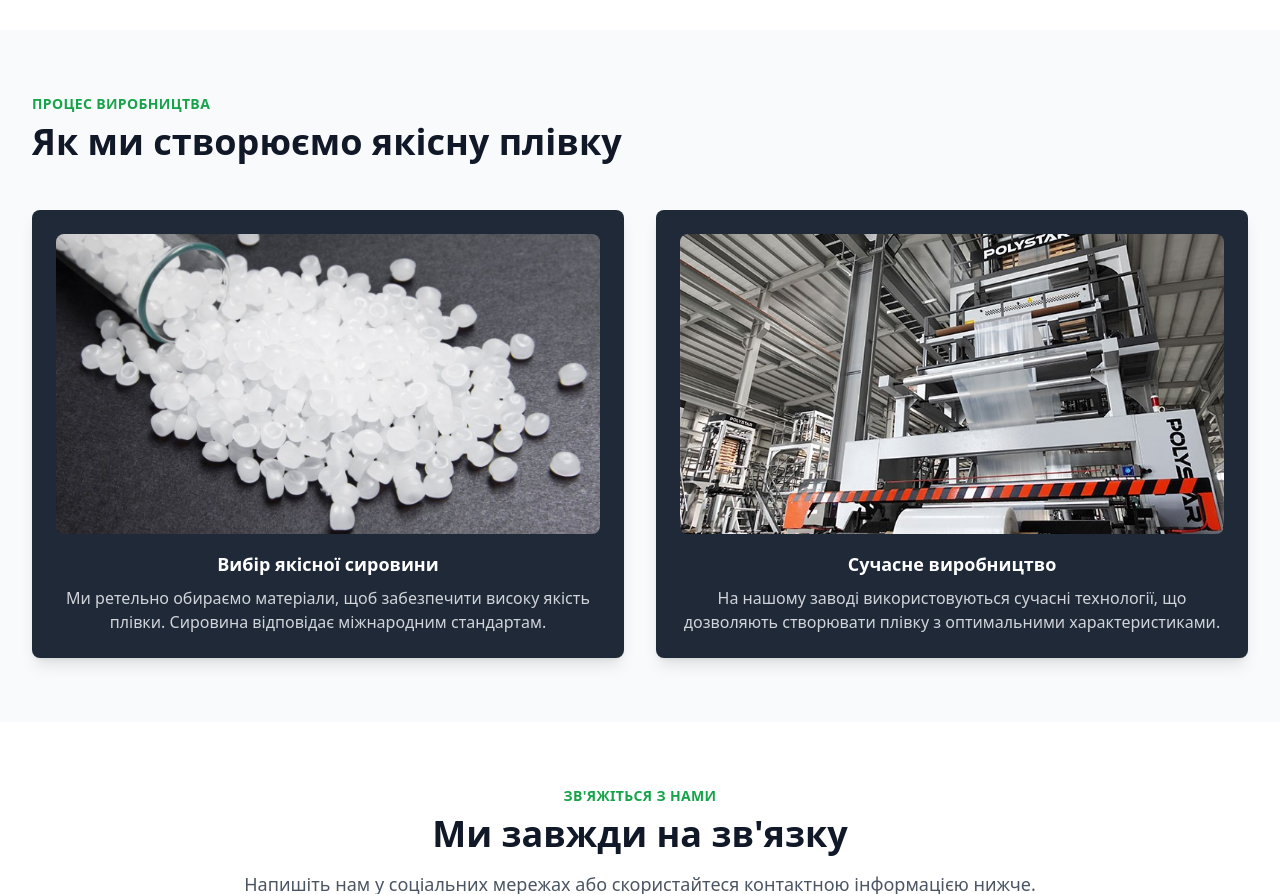
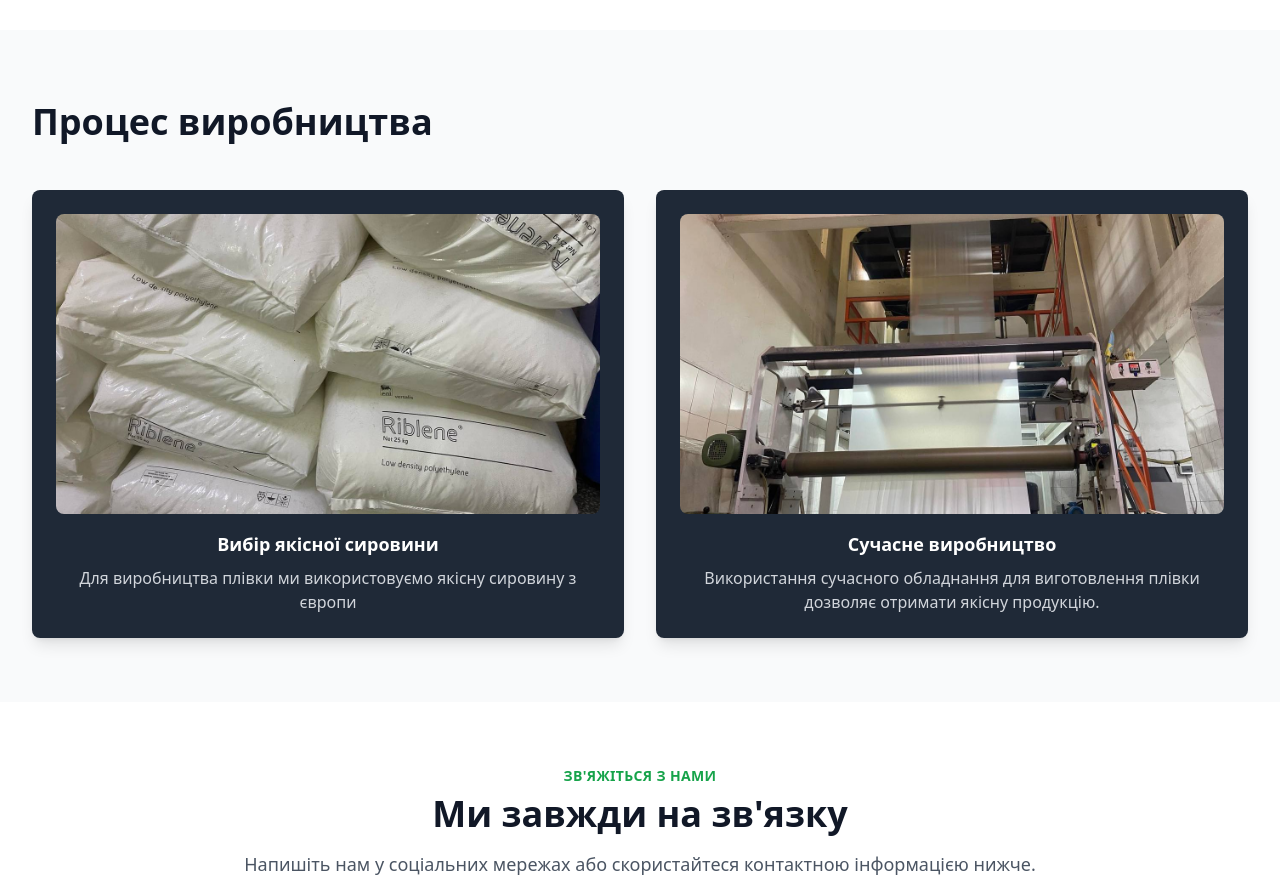
Before and after one commit to oslrz/plastic-firm-landing, a Nuxt app: page / in a window 1280 px wide. Shown: the part 1080-1974 px from the top of the page. Built offline with nearby package versions, Linux system fonts and the light colour scheme.

Commit message:
feat: new images & texts

```diff
--- a/components/Process.vue
+++ b/components/Process.vue
@@ -3,13 +3,8 @@
     <div class="container mx-auto px-6 lg:px-8">
       <!-- Заголовок -->
       <div class="text-left mb-12">
-        <h3
-          class="text-sm font-semibold text-green-600 uppercase tracking-wide"
-        >
-          процес виробництва
-        </h3>
         <h2 class="mt-2 text-3xl font-extrabold text-gray-900 sm:text-4xl">
-          Як ми створюємо якісну плівку
+         Процес виробництва
         </h2>
       </div>
 
@@ -28,8 +23,7 @@
             Вибір якісної сировини
           </h3>
           <p class="mt-2 text-gray-300">
-            Ми ретельно обираємо матеріали, щоб забезпечити високу якість
-            плівки. Сировина відповідає міжнародним стандартам.
+            Для виробництва плівки ми використовуємо  якісну  сировину з європи
           </p>
         </div>
 
@@ -44,8 +38,7 @@
           </div>
           <h3 class="text-lg font-semibold text-white">Сучасне виробництво</h3>
           <p class="mt-2 text-gray-300">
-            На нашому заводі використовуються сучасні технології, що дозволяють
-            створювати плівку з оптимальними характеристиками.
+            Використання сучасного  обладнання для  виготовлення плівки дозволяє отримати якісну продукцію.
           </p>
         </div>
 
```
Also changed, not shown: static/images/step-1-image.jpg, static/images/step-2-image.jpg.
